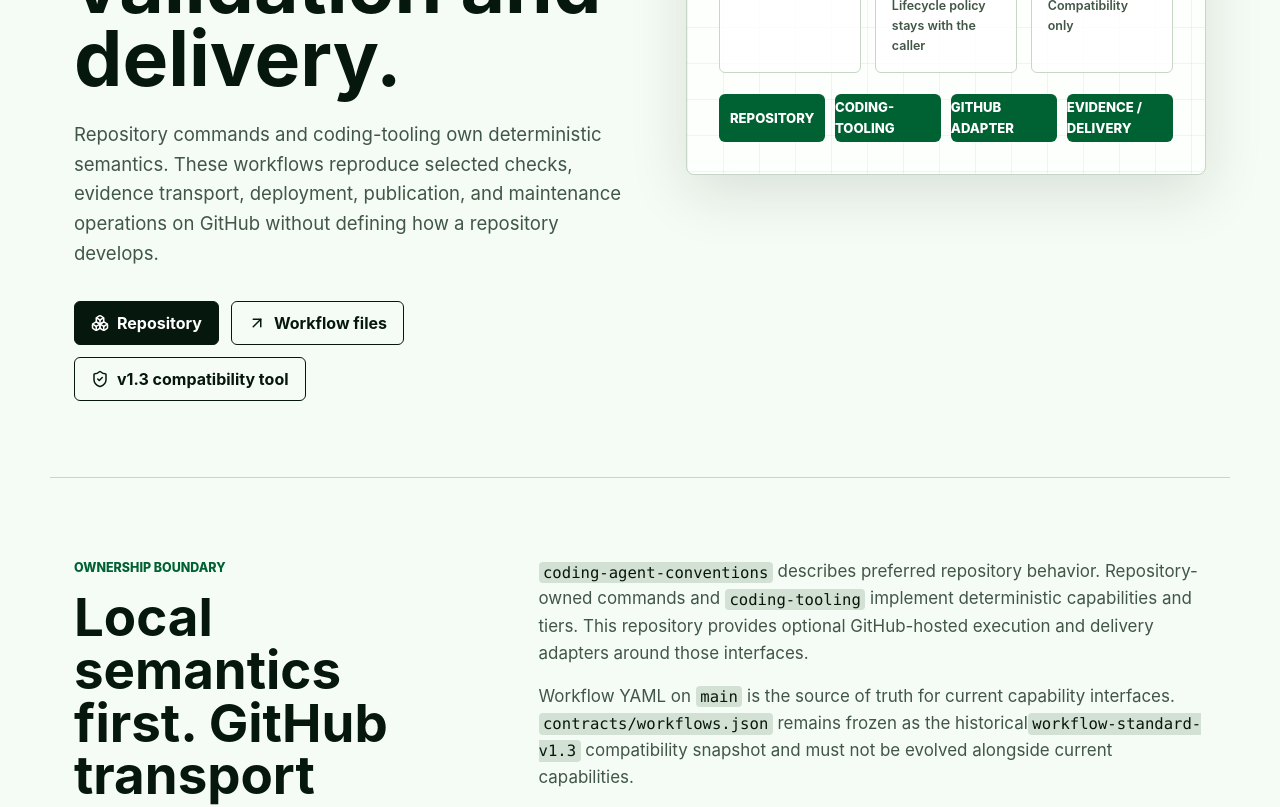
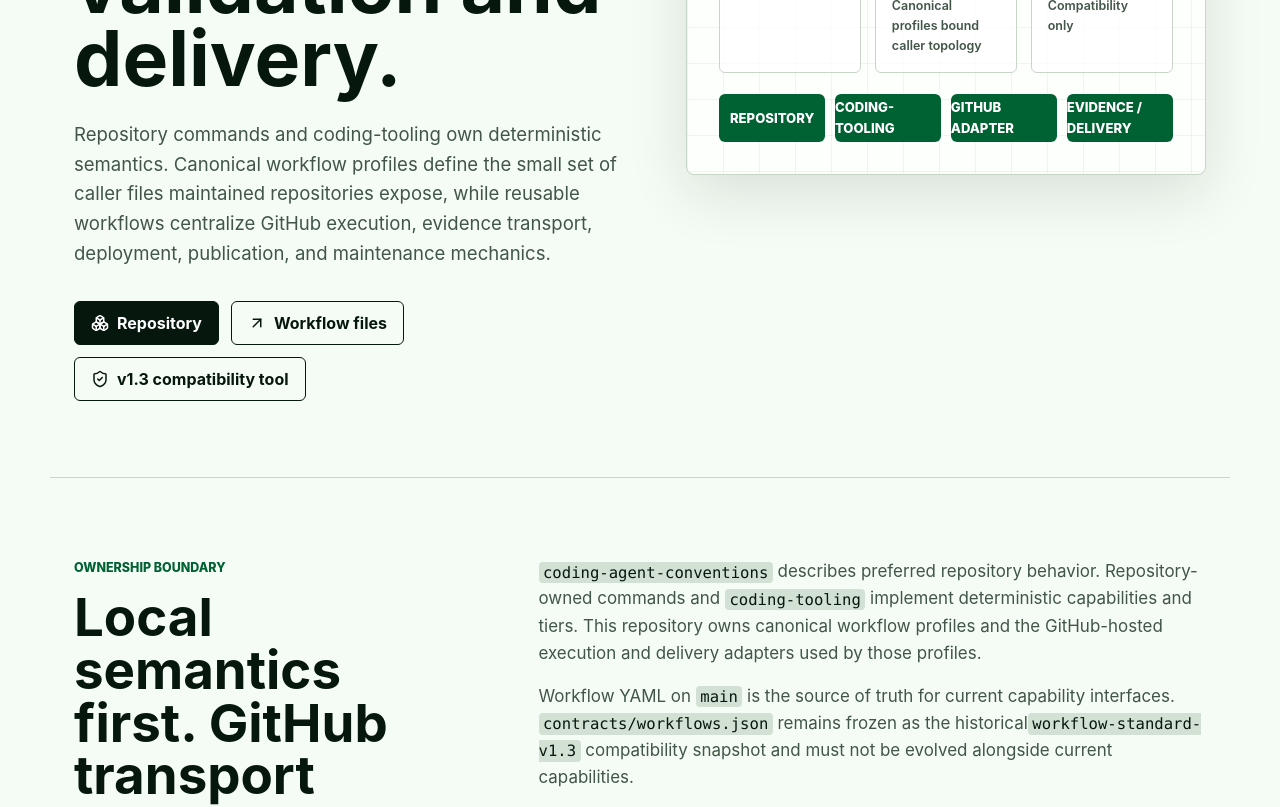
Before and after one commit to moritzbrantner/reusable-workflows, a React (Vite) app: page / in a window 1280 px wide. Shown: the part 560-1367 px from the top of the page. Built offline with nearby package versions, Linux system fonts and the light colour scheme.

Commit message:
Reflect canonical profile ownership on Pages

```diff
--- a/src/pages/HomePage.tsx
+++ b/src/pages/HomePage.tsx
@@ -43,9 +43,10 @@ export function HomePage() {
               Thin GitHub adapters for repository-owned validation and delivery.
             </h1>
             <p className="hero__lede">
-              Repository commands and coding-tooling own deterministic semantics. These workflows
-              reproduce selected checks, evidence transport, deployment, publication, and
-              maintenance operations on GitHub without defining how a repository develops.
+              Repository commands and coding-tooling own deterministic semantics. Canonical
+              workflow profiles define the small set of caller files maintained repositories
+              expose, while reusable workflows centralize GitHub execution, evidence transport,
+              deployment, publication, and maintenance mechanics.
             </p>
             <div className="hero__actions" aria-label="Repository resources">
               <a
@@ -83,7 +84,7 @@ export function HomePage() {
                 <StatValue className="signal-board__stat-value">{callerWorkflows.length}</StatValue>
                 <StatDescription className="signal-board__stat-description">
                   Repository callers
-                  <span>Lifecycle policy stays with the caller</span>
+                  <span>Canonical profiles bound caller topology</span>
                 </StatDescription>
               </li>
               <li className="signal-board__stat">
@@ -114,8 +115,8 @@ export function HomePage() {
             <p>
               <code>coding-agent-conventions</code> describes preferred repository behavior.
               Repository-owned commands and <code>coding-tooling</code> implement deterministic
-              capabilities and tiers. This repository provides optional GitHub-hosted execution and
-              delivery adapters around those interfaces.
+              capabilities and tiers. This repository owns canonical workflow profiles and the
+              GitHub-hosted execution and delivery adapters used by those profiles.
             </p>
             <p>
               Workflow YAML on <code>main</code> is the source of truth for current capability
@@ -180,10 +181,11 @@ export function HomePage() {
               <h2 id="workflows-title">Current YAML is the capability source of truth.</h2>
             </div>
             <p>
-              Reusable capabilities are detected from <code>workflow_call</code>. Caller Workflows
-              own lifecycle triggers and composition. Specialized and compatibility workflows remain
-              available, but new validation architecture should prefer coding-tooling or one
-              repository-owned command rather than growing semantic YAML interfaces.
+              Reusable capabilities are detected from <code>workflow_call</code>. Canonical
+              profiles bound caller filenames and composition; repository callers still own
+              lifecycle triggers and repository-specific commands. Specialized and compatibility
+              workflows remain available, but new architecture should prefer the canonical profile
+              roles over additional top-level workflow files.
             </p>
           </div>
 
@@ -248,7 +250,7 @@ export function HomePage() {
         <section className="section section--split" aria-labelledby="adoption-title">
           <div>
             <p className="eyebrow">New Adoption</p>
-            <h2 id="adoption-title">Use current workflows and delegate validation semantics.</h2>
+            <h2 id="adoption-title">Select a profile, then delegate validation semantics.</h2>
             <div className="copy">
               <p>
                 Private consumers that can access <code>coding-tooling</code> should prefer the
```
